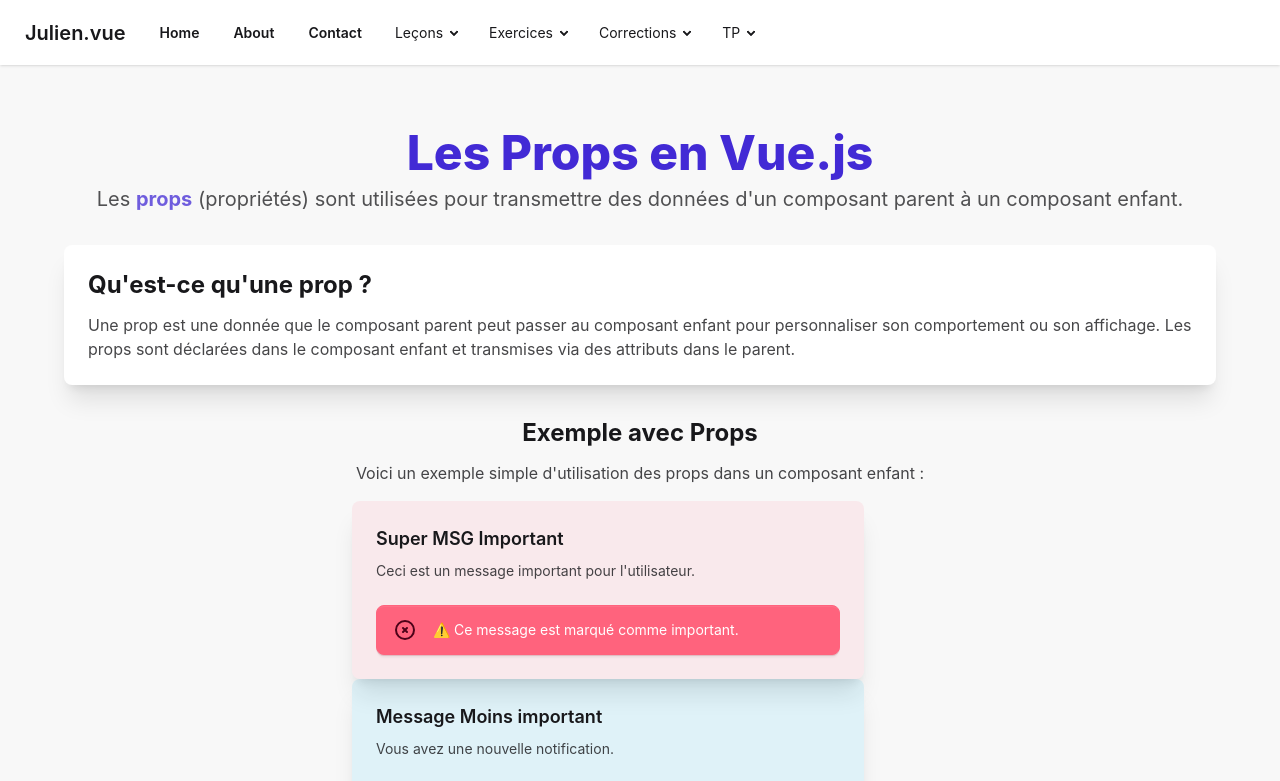
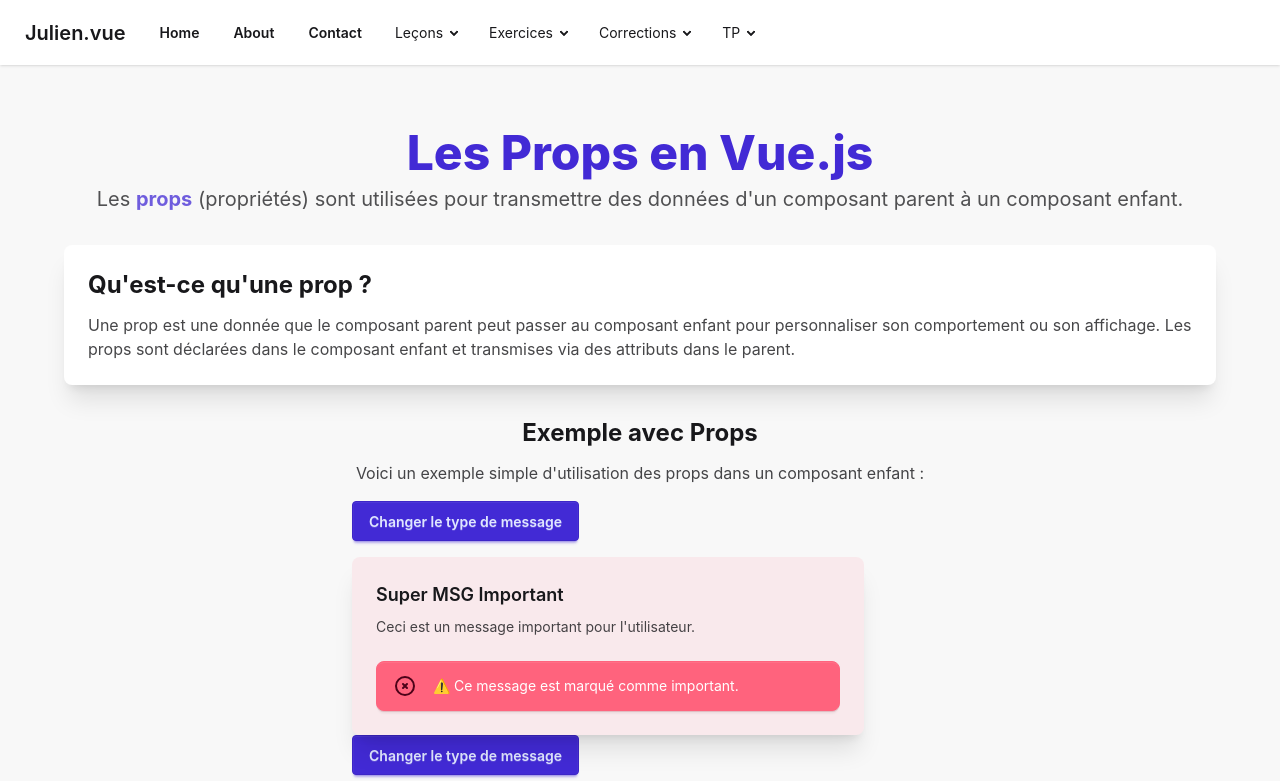
Before and after one commit to juliencongras/julien.vue, a Vue app: page /lessons/props in a window 1280 px wide. Shown: the top 781 px of the page. Built offline with nearby package versions, Linux system fonts and the light colour scheme.

Commit message:
lesson props à jour

```diff
--- a/src/components/MessageCard.vue
+++ b/src/components/MessageCard.vue
@@ -1,7 +1,10 @@
 <template>
+    <button @click="toggleNotification" class="btn btn-primary mb-4">
+        Changer le type de message
+    </button>
     <div class="card w-full max-w-lg shadow-xl"
-    :class="{'card-bordered border-error bg-error/10': msgType === 'important',
-            'card-bordered border-info bg-info/10': msgType === 'notification'}">
+    :class="{'card-bordered border-error bg-error/10': propsToDataMsgType === 'important',
+            'card-bordered border-info bg-info/10': propsToDataMsgType === 'notification'}">
         <div class="card-body">
             <h5 class="card-title text-base-content">{{ msgTitle }}</h5>
             <p class="text-base-content opacity-80">{{ msgContent }}</p>
@@ -28,26 +31,47 @@
 </template>
 
 <script setup lang='js'>
-import { defineProps } from 'vue'
+import { defineProps, ref } from 'vue'
 // Déclaration en mode tableau manière simple (flemme)
-const props = defineProps(['msgTitle', 'msgContent', 'msgType']);
+// const props = defineProps(['msgTitle', 'msgContent', 'msgType']);
 
-// const props = defineProps({
-//     msgTitle: {
-//         type: String,
-//         required: true,
-//         // default:'base title',
-//         validator: (value) => value == 'toto'
-//     },
-//     msgContent: {
-//         type: String,
-//         required: true
-//     },
-//     msgType: {
-//         type: String,
-//         default: "notification"
-//     }
-// });
+// console.log('props', props);
+// On accède au props dans le JS via l'objet props. Par exemple, pour accéder à msgTitle, on peut faire props.msgTitle.
+// console.log('msgTitle', props.msgTitle);
+// console.log('msgContent', props.msgContent);
+// console.log('msgType', props.msgType);
+
+const props = defineProps({
+    msgTitle: {
+        type: String,
+        required: true,
+        // default:'base title',
+        // validator: (value) => value == 'toto'
+    },
+    msgContent: {
+        type: String,
+        required: true
+    },
+    msgType: {
+        type: String,
+        default: "notification"
+    }
+});
+
+//Si jamais le composant enfant doit absolument faire une action sur le prop, il est possible de créer une variable locale qui sera initialisée avec la valeur du prop.
+// Ainsi, on peut modifier cette variable locale sans affecter directement le prop.
+// Cela permet de garder le prop intact tout en ayant la flexibilité de changer la valeur localement dans le composant enfant.
+
+// On modifie JAMAIS la props dans l'enfant directement on passe par une variable locale pour la modifier.
+const propsToDataMsgType = ref(props.msgType);
+
+const toggleNotification = () => {
+    if (propsToDataMsgType.value === 'notification') {
+        propsToDataMsgType.value = 'important';
+    } else {
+        propsToDataMsgType.value = 'notification';
+    }
+};
 </script>
 
 <style scoped lang="css">
```
